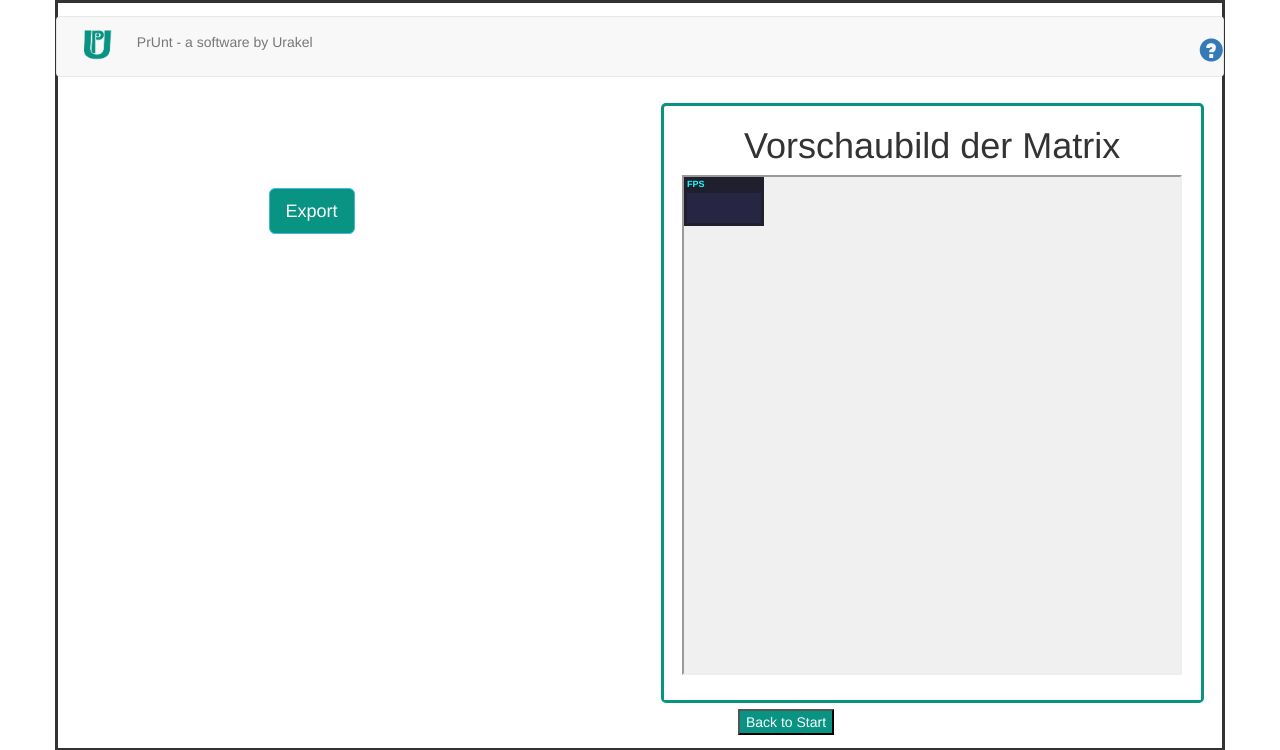
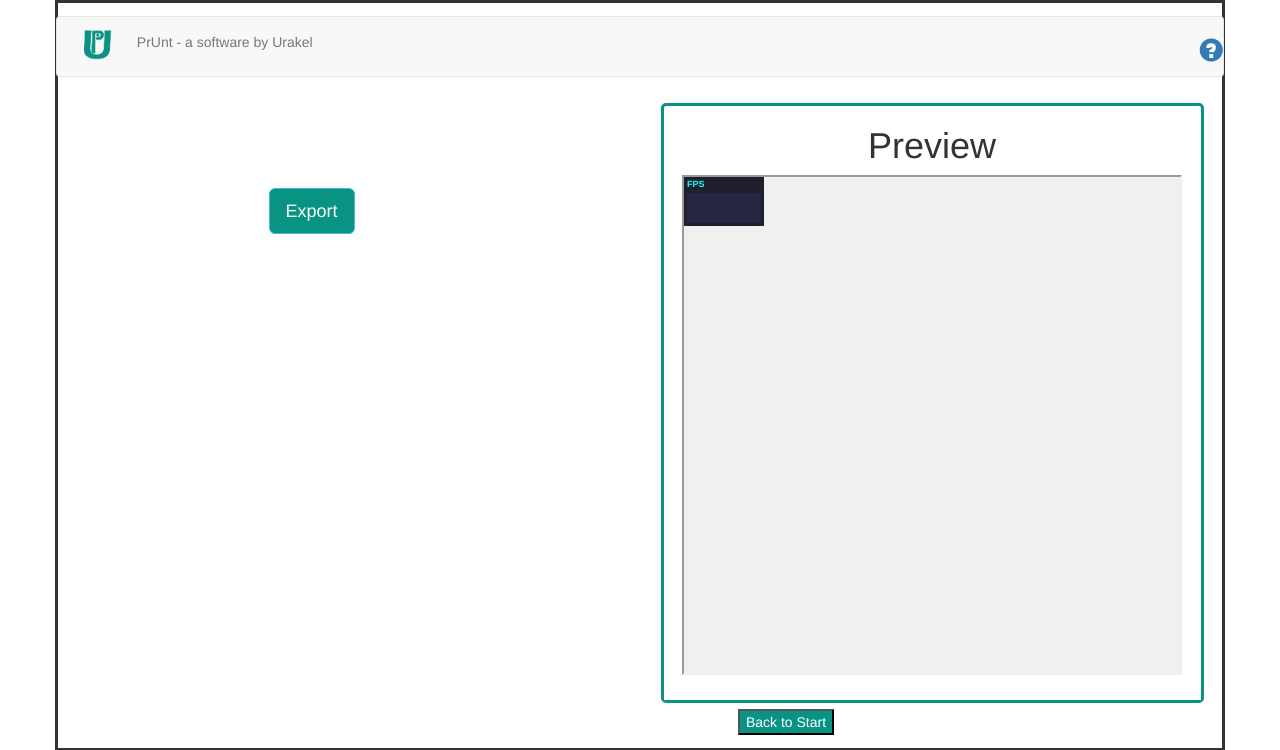
Before and after one commit to Armylie/Urakel, a Flask app: page /saveandexport in a window 1280 px wide. Shown: the top 750 px of the page. Run offline with Flask 2, Linux system fonts and the light colour scheme; some libraries are stand-ins or nearby versions.

Commit message:
Update saveandexport.html

```diff
--- a/app/templates/saveandexport.html
+++ b/app/templates/saveandexport.html
@@ -57,7 +57,7 @@
             <div class="previewpane">
                 <div class="row">
                     <div class="col-lg-12">
-                        <h1>Vorschaubild der Matrix</h1>
+                        <h1>Preview</h1>
                         <iframe id="Vorschaubild" src="//localhost:5000/render" height="500" width="500"></iframe>
                         </div>
                 </div>
```
